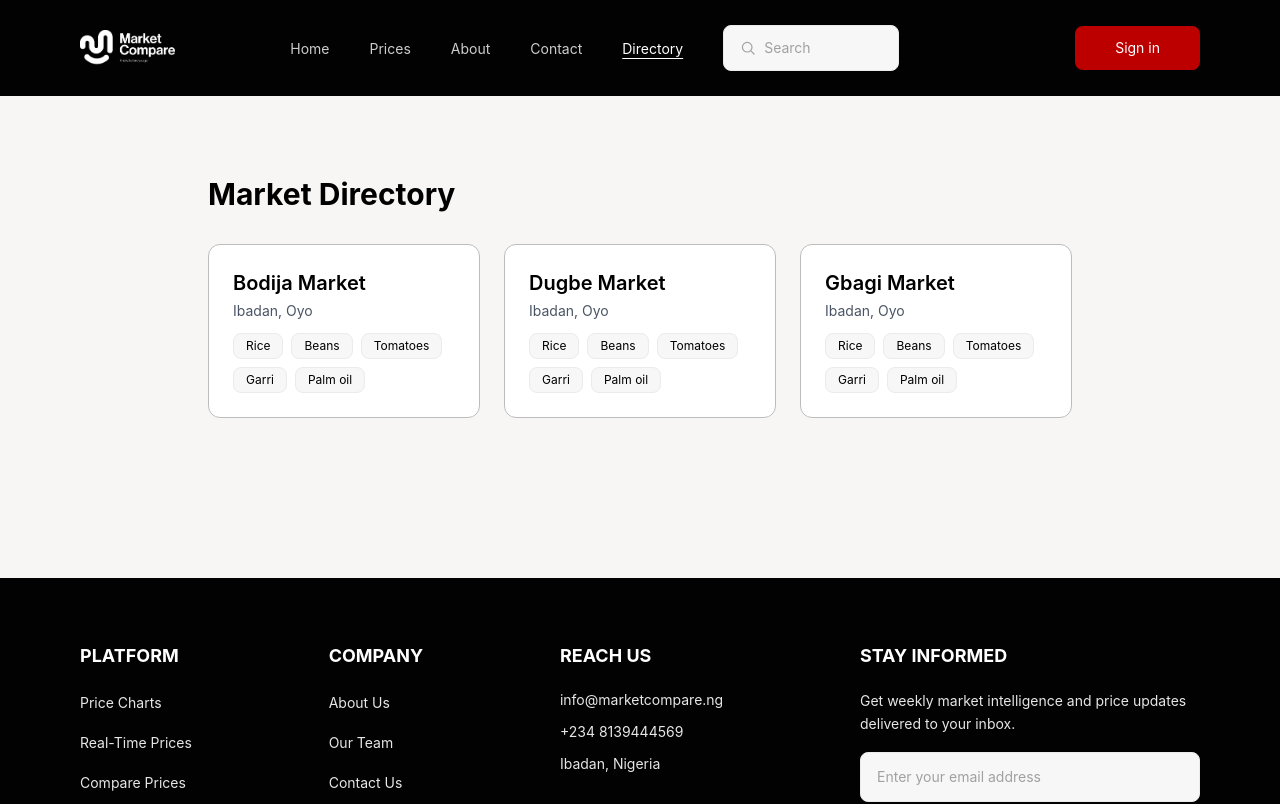
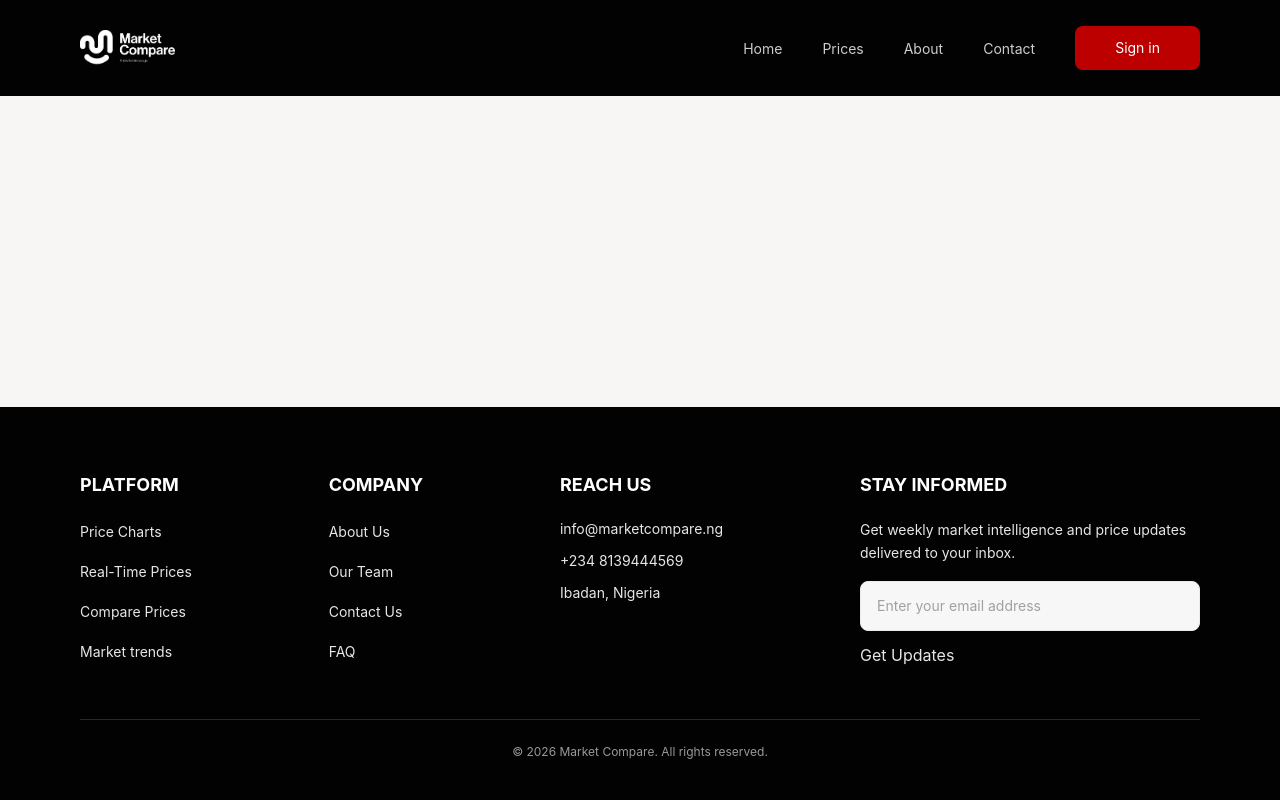
Before and after one commit to circorangeintern/luminary-circle, a React (Vite) app in the folder frontend/: page /directory in a window 1280 px wide. Shown: the top 804 px of the page. Built offline with nearby package versions, Linux system fonts and the light colour scheme.

Commit message:
refactor: remove Directory page, move search bar to Hero, match Figma search specs

```diff
--- a/frontend/src/App.tsx
+++ b/frontend/src/App.tsx
@@ -5,7 +5,6 @@ import Home from './pages/Home'
 import Prices from './pages/Prices'
 import About from './pages/About'
 import Contact from './pages/Contact'
-import Directory from './pages/Directory'
 import SignIn from './pages/SignIn'
 import CreateAccount from './pages/CreateAccount'
 import SubmitPrice from './pages/SubmitPrice'
@@ -21,7 +20,6 @@ export default function App() {
             <Route path="/prices" element={<Prices />} />
             <Route path="/about" element={<About />} />
             <Route path="/contact" element={<Contact />} />
-            <Route path="/directory" element={<Directory />} />
             <Route path="/signin" element={<SignIn />} />
             <Route path="/create-account" element={<CreateAccount />} />
             <Route path="/submit" element={<SubmitPrice />} />
--- a/frontend/src/components/Header.tsx
+++ b/frontend/src/components/Header.tsx
@@ -6,7 +6,6 @@ const links = [
   { to: '/prices', label: 'Prices' },
   { to: '/about', label: 'About' },
   { to: '/contact', label: 'Contact' },
-  { to: '/directory', label: 'Directory' },
 ]
 
 export default function Header() {
@@ -36,14 +35,7 @@ export default function Header() {
         </ul>
       </div>
 
-      <div className="hidden lg:flex items-center gap-4 shrink-0">
-        <div className="flex items-center gap-2 bg-input-bg border border-input-border rounded-lg px-4 py-3 w-44 mr-20 xl:mr-40">
-          <svg viewBox="0 0 20 20" fill="none" className="w-4 h-4 shrink-0">
-            <circle cx="9" cy="9" r="6" stroke="#A1A1A1" strokeWidth="1.5" />
-            <path d="M14 14L17.5 17.5" stroke="#A1A1A1" strokeWidth="1.5" strokeLinecap="round" />
-          </svg>
-          <input type="text" placeholder="Search" className="bg-transparent border-none outline-none text-sm text-black w-full placeholder-days-grey" />
-        </div>
+      <div className="hidden lg:flex items-center shrink-0 ms-auto">
         <Link to="/signin" className="bg-red text-white px-10 py-3 rounded-lg text-sm whitespace-nowrap hover:brightness-110 transition">
           Sign in
         </Link>
--- a/frontend/src/components/Hero.tsx
+++ b/frontend/src/components/Hero.tsx
@@ -2,8 +2,18 @@ import { Link } from 'react-router-dom'
 
 export default function Hero() {
   return (
-    <section className="bg-cream relative overflow-hidden px-6 sm:px-12 lg:px-20 py-16 lg:py-24">
-      <div className="relative z-10 max-w-7xl mx-auto flex flex-col lg:flex-row items-center gap-10">
+    <section className="bg-cream relative overflow-hidden pb-16 lg:pb-24">
+      <div className="px-6 sm:px-12 lg:px-20 pt-4 pb-6">
+        <div className="max-w-[945px] mx-auto flex items-center gap-3 px-4 h-[75px] bg-input-bg border border-days-grey rounded-[10px] w-full" style={{ borderWidth: '0.5px' }}>
+          <svg viewBox="0 0 20 20" fill="none" className="w-5 h-5 shrink-0">
+            <circle cx="9" cy="9" r="6" stroke="#A1A1A1" strokeWidth="1.5" />
+            <path d="M14 14L17.5 17.5" stroke="#A1A1A1" strokeWidth="1.5" strokeLinecap="round" />
+          </svg>
+          <input type="text" placeholder="Search foodstuffs" className="bg-transparent border-none outline-none text-sm text-days-grey w-full placeholder-days-grey tracking-tight" style={{ letterSpacing: '-0.24px', lineHeight: '20px' }} />
+        </div>
+      </div>
+
+      <div className="relative z-10 max-w-7xl mx-auto px-6 sm:px-12 lg:px-20 flex flex-col lg:flex-row items-center gap-10">
         <div className="relative z-10 max-w-[637px]">
           <h1 className="text-4xl sm:text-5xl lg:text-6xl font-bold text-black leading-tight tracking-tight mb-5">
             Know Market Prices Before You Shop.
@@ -30,7 +40,6 @@ export default function Hero() {
         </div>
 
         <div className="relative w-full max-w-[607px] shrink-0 flex items-center justify-center">
-          <div className="absolute rounded-full bg-bg-grey z-0 w-[120%] h-[120%] -top-[10%] -right-[20%] lg:w-[600px] lg:h-[600px] lg:-top-[40px] lg:-right-[80px]" />
           <img
             src="/hero-image.png"
             alt="Basket with rice, beans, and oil"
--- a/frontend/src/pages/Directory.tsx
+++ /dev/null
@@ -1,26 +0,0 @@
-const markets = [
-  { name: 'Bodija Market', location: 'Ibadan, Oyo', products: ['Rice', 'Beans', 'Tomatoes', 'Garri', 'Palm oil'] },
-  { name: 'Dugbe Market', location: 'Ibadan, Oyo', products: ['Rice', 'Beans', 'Tomatoes', 'Garri', 'Palm oil'] },
-  { name: 'Gbagi Market', location: 'Ibadan, Oyo', products: ['Rice', 'Beans', 'Tomatoes', 'Garri', 'Palm oil'] },
-]
-
-export default function Directory() {
-  return (
-    <main className="max-w-5xl mx-auto px-6 sm:px-12 lg:px-20 py-20">
-      <h1 className="text-3xl font-bold mb-8">Market Directory</h1>
-      <div className="grid gap-6 sm:grid-cols-2 lg:grid-cols-3">
-        {markets.map((m) => (
-          <div key={m.name} className="border border-grey-border rounded-xl p-6 bg-white">
-            <h2 className="text-xl font-semibold mb-1">{m.name}</h2>
-            <p className="text-sm text-gray-600 mb-3">{m.location}</p>
-            <div className="flex gap-2 flex-wrap">
-              {m.products.map((p) => (
-                <span key={p} className="bg-input-bg border border-input-border rounded-lg px-3 py-1 text-xs">{p}</span>
-              ))}
-            </div>
-          </div>
-        ))}
-      </div>
-    </main>
-  )
-}
```
